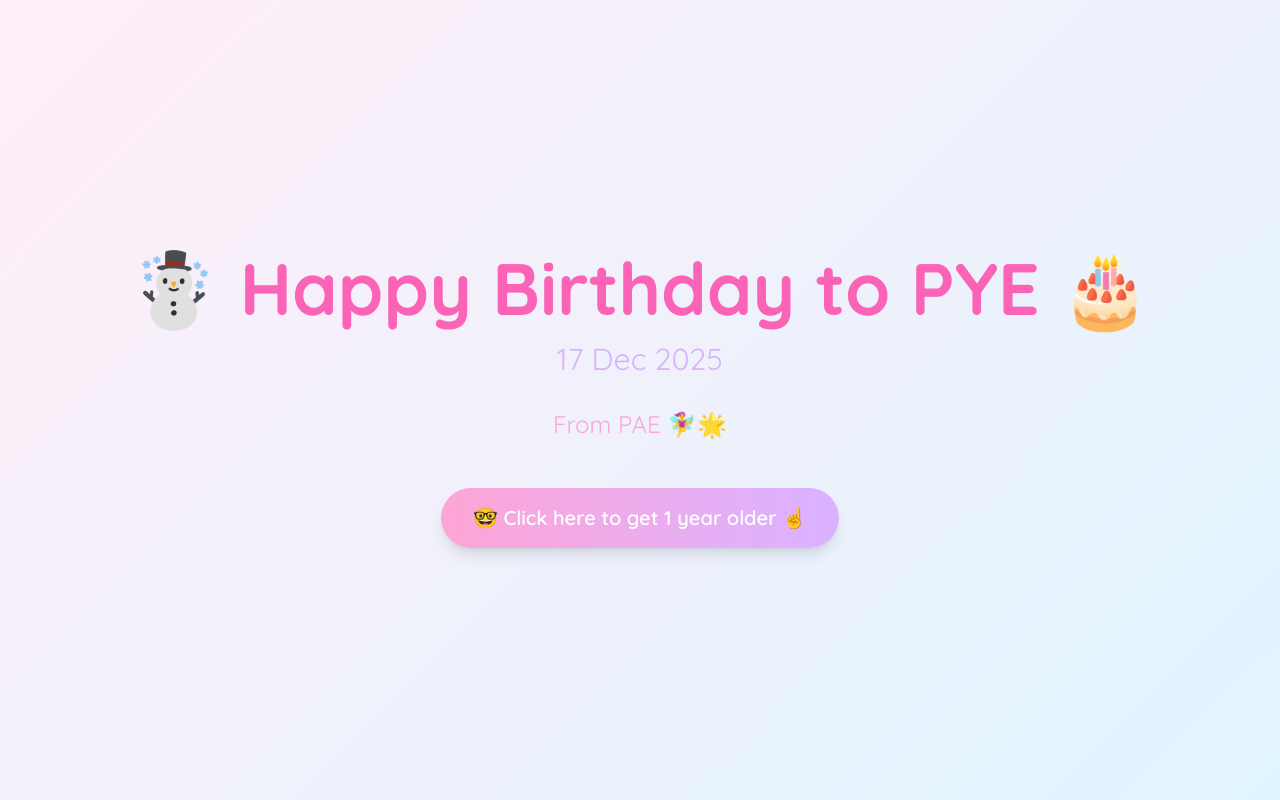
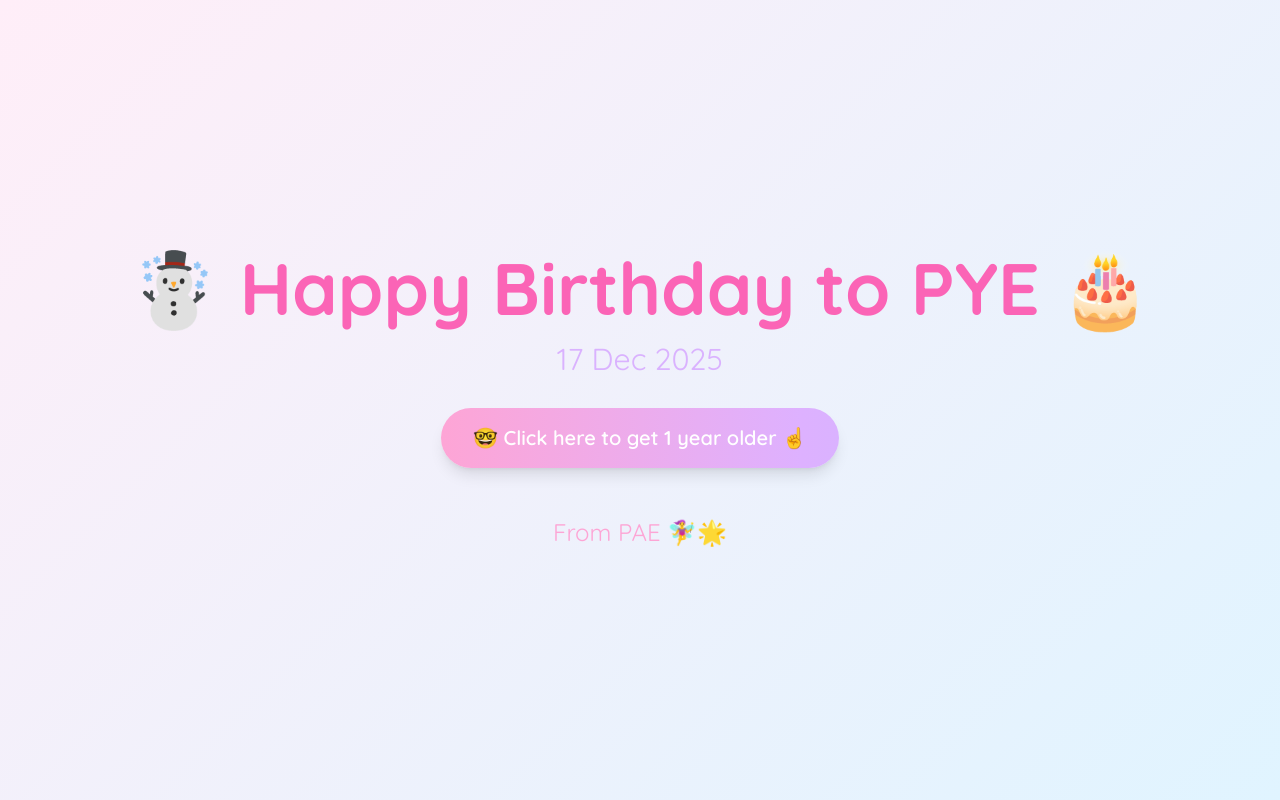
Before and after one commit to paepaev2/hbd-pye-2025, a Next.js app: page / in a window 1280 px wide. Built offline with nearby package versions, Linux system fonts and the light colour scheme.

Commit message:
fix: rearrange landing page

```diff
--- a/app/page.tsx
+++ b/app/page.tsx
@@ -32,15 +32,6 @@ export default function Home() {
           </p>
         </motion.div>
 
-        <motion.p
-          initial={{ opacity: 0 }}
-          animate={{ opacity: 1 }}
-          transition={{ delay: 0.5 }}
-          className="text-xl md:text-2xl text-pink-300 mb-12"
-        >
-          From PAE 🧚‍♀️🌟
-        </motion.p>
-
         <motion.button
           whileHover={{ scale: 1.1 }}
           whileTap={{ scale: 0.9 }}
@@ -49,6 +40,15 @@ export default function Home() {
         >
           🤓 Click here to get 1 year older ☝️
         </motion.button>
+
+        <motion.p
+          initial={{ opacity: 0 }}
+          animate={{ opacity: 1 }}
+          transition={{ delay: 0.5 }}
+          className="text-xl md:text-2xl text-pink-300 mt-12"
+        >
+          From PAE 🧚‍♀️🌟
+        </motion.p>
       </motion.div>
     </div>
   );
```
